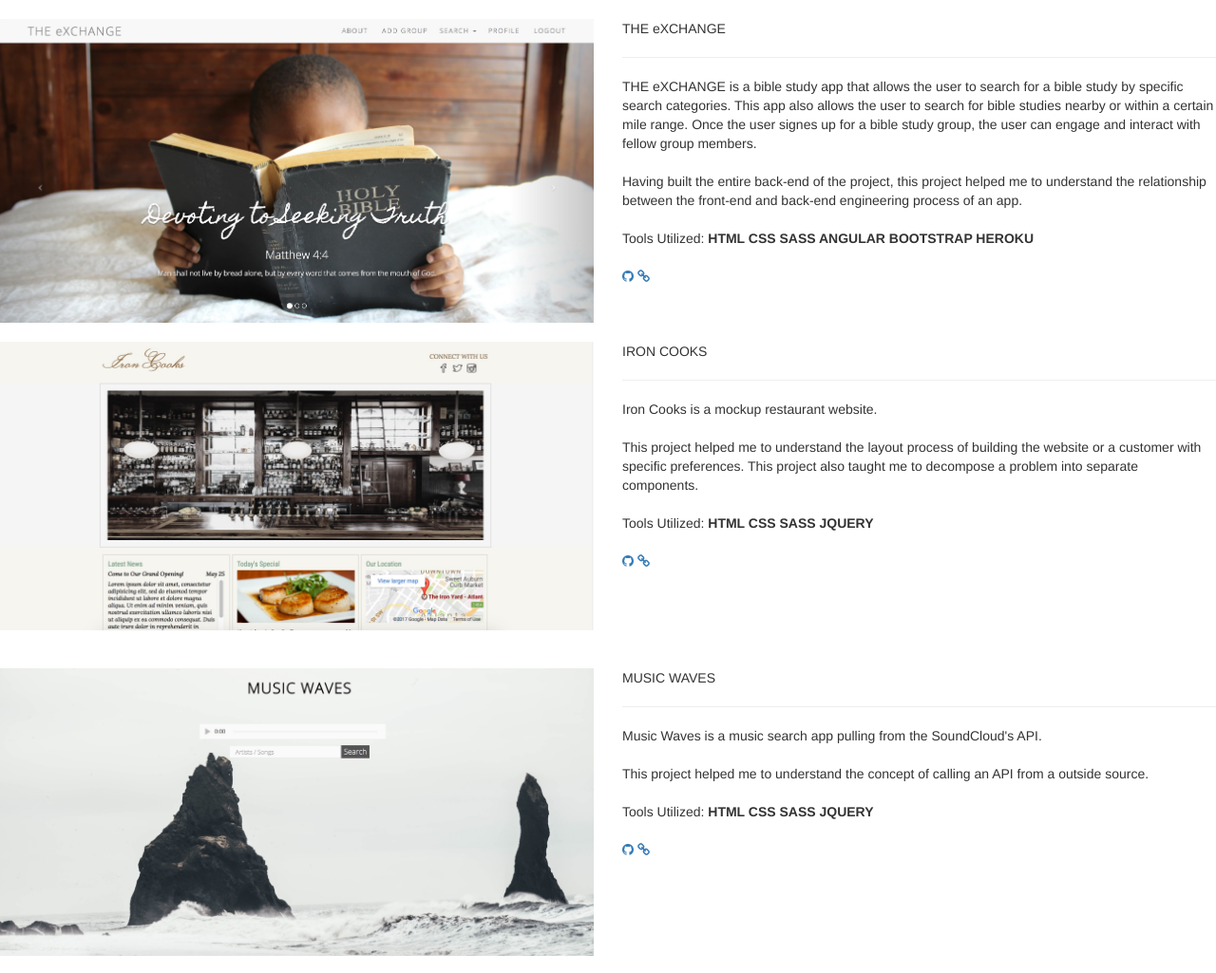
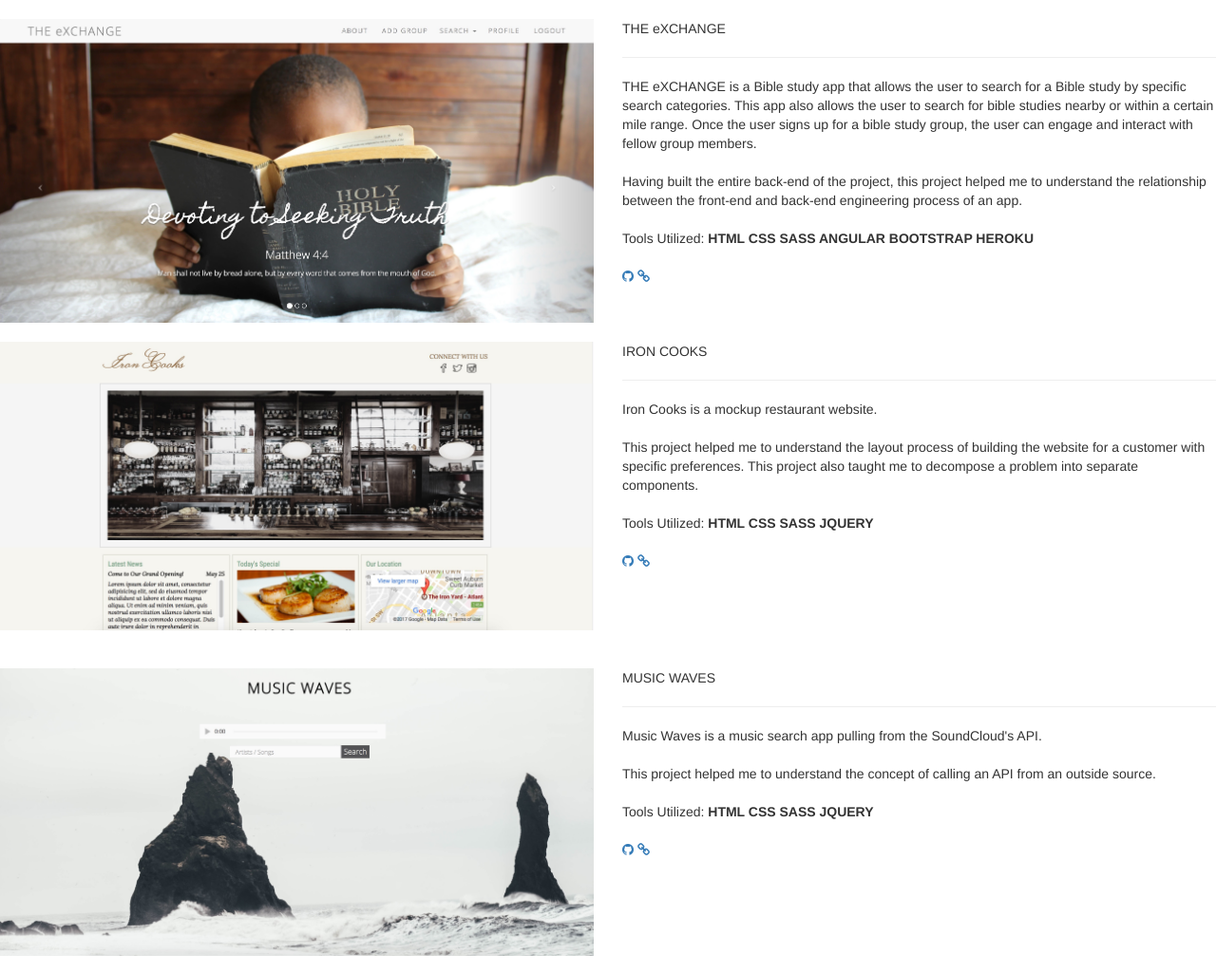
Before and after one commit to eunheh/portfolio, a website with bundled scripts: page app/index.html in a window 1280 px wide. Shown: the part 755-1780 px from the top of the page at 95% size. Built offline with nearby package versions, Linux system fonts and the light colour scheme; files whose address does not match are found by name.

Commit message:
spelling

```diff
--- a/app/index.html
+++ b/app/index.html
@@ -72,7 +72,7 @@
             </div>
             <hr>
         <div class="projectDesc">
-                THE eXCHANGE is a bible study app that allows the user to search for a bible study by specific search categories. This app also allows the user to search for bible studies nearby or within a certain mile range. Once the user signes up for a bible study group, the user can engage and interact with fellow group members.
+                THE eXCHANGE is a Bible study app that allows the user to search for a Bible study by specific search categories. This app also allows the user to search for bible studies nearby or within a certain mile range. Once the user signs up for a bible study group, the user can engage and interact with fellow group members.
             <br/>
             <br/>
                 Having built the entire back-end of the project, this project helped me to understand the relationship between the front-end and back-end engineering process of an app.
@@ -104,7 +104,7 @@
                       Iron Cooks is a mockup restaurant website.
                   <br/>
                   <br/>
-                      This project helped me to understand the layout process of building the website or a customer with specific preferences. This project also taught me to decompose a problem into separate components.
+                      This project helped me to understand the layout process of building the website for a customer with specific preferences. This project also taught me to decompose a problem into separate components.
                   </div>
                   <br/>
               <div class="projectDesc"> Tools Utilized:<b>
@@ -133,7 +133,7 @@
                         Music Waves is a music search app pulling from the SoundCloud's API.
                     <br/>
                     <br/>
-                        This project helped me to understand the concept of calling an API from a outside source.
+                        This project helped me to understand the concept of calling an API from an outside source.
                     </div>
                     <br/>
                 <div class="projectDesc"> Tools Utilized:<b>
```
